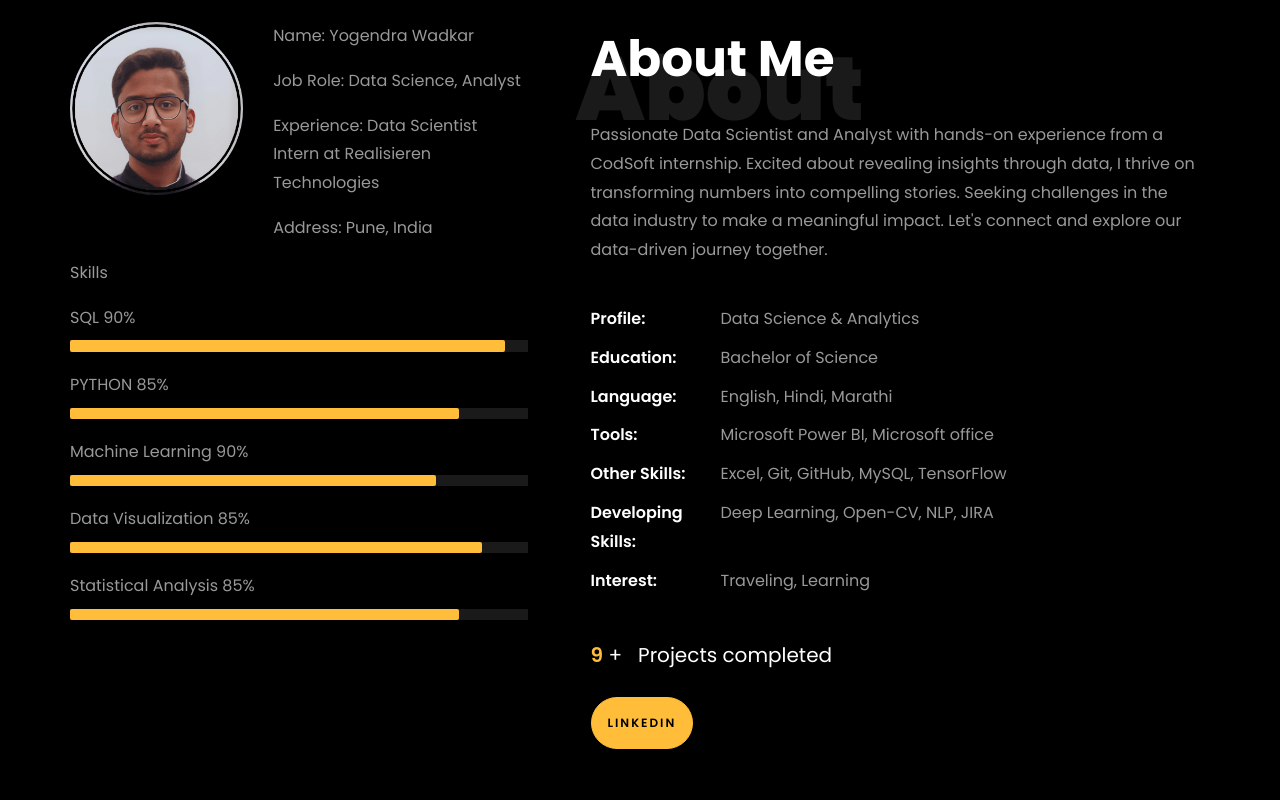
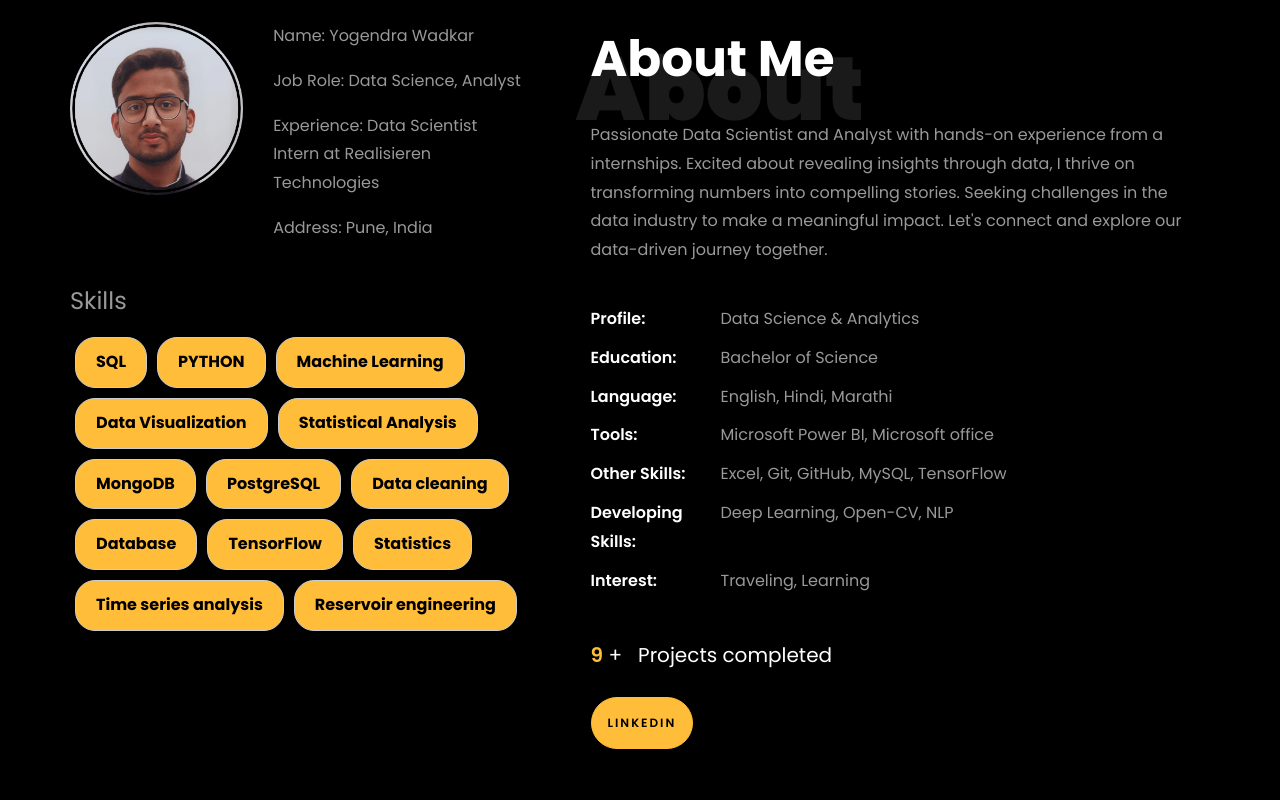
Before and after one commit to Yogendra-Wadkar/Yogendra-Wadkar.giuthub.io, a plain HTML site: page index.html in a window 1280 px wide. Shown: the part 840-1640 px from the top of the page. Drawn offline with Linux system fonts and the light colour scheme; files whose address does not match are found by name.

Commit message:
Update index.html

```diff
--- a/index.html
+++ b/index.html
@@ -189,8 +189,6 @@
 						<br>
 			            <h2>A Data scientist Aspirant
 						</h2>
-						<!-- <h2 class="d-flex" style="margin-bottom: 0">With over 5 years of experience</h2> -->
-						<!-- <br> -->
 			            <p>
 							<a href="https://github.com/Yogendra-Wadkar" class="btn btn-primary py-3 px-4">My works</a></p>
 		            </div>
@@ -229,37 +227,50 @@
 								  </div>
 
 								<div class="skill-mf">
-									<p class="title-s">Skills</p>
-									<span>SQL</span> <span class="pull-right">90%</span>
-									<div class="progress">
-										<div class="progress-bar" role="progressbar" style="width: 95%;" aria-valuenow="95" aria-valuemin="0"
-											aria-valuemax="100"></div>
-									</div>
-
-									<span>PYTHON</span> <span class="pull-right">85%</span>
-									<div class="progress">
-										<div class="progress-bar" role="progressbar" style="width: 85%" aria-valuenow="85" aria-valuemin="0"
-											aria-valuemax="100"></div>
-									</div>
-
-									<span>Machine Learning</span> <span class="pull-right">90%</span>
-									<div class="progress">
-										<div class="progress-bar" role="progressbar" style="width: 80%" aria-valuenow="80" aria-valuemin="0"
-											aria-valuemax="100"></div>
-									</div>
-
-									<span>Data Visualization</span> <span class="pull-right">85%</span>
-									<div class="progress">
-										<div class="progress-bar" role="progressbar" style="width: 90%" aria-valuenow="90" aria-valuemin="0"
-											aria-valuemax="100"></div>
-									</div>
-
-									<span>Statistical Analysis</span> <span class="pull-right">85%</span>
-									<div class="progress">
-										<div class="progress-bar" role="progressbar" style="width: 85%" aria-valuenow="85" aria-valuemin="0"
-											aria-valuemax="100"></div>
+									<p class="title-s1">Skills</p>
+									<div class="skill-box">
+										<div class="skill-item"><span>SQL</span></div>
+										<div class="skill-item"><span>PYTHON</span></div>
+										<div class="skill-item"><span>Machine Learning</span></div>
+										<div class="skill-item"><span>Data Visualization</span></div>
+										<div class="skill-item"><span>Statistical Analysis</span></div>
+										<div class="skill-item"><span>MongoDB</span></div>
+										<div class="skill-item"><span>PostgreSQL</span></div>
+										<div class="skill-item"><span>Data cleaning</span></div>
+										<div class="skill-item"><span>Database</span></div>
+										<div class="skill-item"><span>TensorFlow</span></div>
+										<div class="skill-item"><span>Statistics</span></div>
+										<div class="skill-item"><span>Time series analysis</span></div>
+										<div class="skill-item"><span>Reservoir engineering</span></div>
 									</div>
 								</div>
+
+								<style>
+									.skill-mf {
+										margin: 20px 0;
+									}
+									.title-s1 {
+										font-size: 24px;
+										margin-bottom: 10px;
+									}
+									.skill-box {
+										display: flex;
+										flex-wrap: wrap; /* Allows items to wrap */
+									}
+									.skill-item {
+										background-color: #ffbd39; /* Mustard yellow */
+										border: 1px solid #ccc; /* Optional border */
+										padding: 10px 20px; /* Increased length */
+										margin: 5px;
+										border-radius: 20px; /* More rounded corners */
+										width: auto; /* Auto width to keep it flexible */
+										text-align: center; /* Center text */
+										color: black; /* Black text color */
+										font-weight: bold; /* Optional: make text bold */
+										font-size: 16px; /* Optional: increase font size */
+									}
+								</style>
+
 							</div>
 						</div>
 					</div>
@@ -271,18 +282,17 @@
 								<h1 class="big">About</h1>
 								<h2 class="mb-4">About Me</h2>
 
-								<p>Passionate Data Scientist and Analyst with hands-on experience from a CodSoft internship.
+								<p>Passionate Data Scientist and Analyst with hands-on experience from a internships.
 								   Excited about revealing insights through data, I thrive on transforming numbers into compelling stories.
 								   Seeking challenges in the data industry to make a meaningful impact. Let's connect and explore our data-driven journey together.
 								    </p>
 								<ul class="about-info mt-4 px-md-0 px-2">
 									<li class="d-flex"><span>Profile:</span> <span>Data Science &amp; Analytics</span></li>
-									<!-- <li class="d-flex"><span>Domain:</span> <span>Retail, Ecommerce, BFSI &amp; Digital Marketing</span></li> -->
 									<li class="d-flex"><span>Education:</span> <span>Bachelor of Science</span></li>
 									<li class="d-flex"><span>Language:</span> <span>English, Hindi, Marathi</span></li>
 									<li class="d-flex"><span>Tools:</span> <span>Microsoft Power BI, Microsoft office </span></li>
 									<li class="d-flex"><span>Other Skills:</span> <span> Excel, Git, GitHub, MySQL, TensorFlow</span></li>
-									<li class="d-flex"><span>Developing Skills:</span> <span> Deep Learning, Open-CV, NLP, JIRA</span></li>
+									<li class="d-flex"><span>Developing Skills:</span> <span> Deep Learning, Open-CV, NLP</span></li>
 									<li class="d-flex"><span>Interest:</span> <span>Traveling, Learning</span></li>
 
 								</ul>
@@ -403,9 +413,9 @@
     			<div class="col-md-6">
     				<div class="resume-wrap ftco-animate">
     					<span class="date">2023-2024</span>
-    					<h2>Masters Data Science and Analytics Course</h2>
+    					<h2>Masters in Data Science and Analytics Course</h2>
     					<span class="position">I.T.Vedant Education Pvt. Ltd</span>
-    					<!-- <p class="mt-4">Grade: First class distinction.</p> -->
+    					<p class="mt-4">Grade: A.</p>
     				</div>
 				</div>
 
@@ -414,7 +424,7 @@
     					<span class="date">2019-2023</span>
     					<h2>Bachelor of Science</h2>
     					<span class="position">Savitribai Phule Pune University</span>
-    					<!-- <p class="mt-4">Grade: First class distinction.</p> -->
+    					<p class="mt-4">Grade: A.</p>
     				</div>
     			</div>
 
@@ -525,21 +535,6 @@
               </div>
             </div>
           </div>
-          <!-- <div class="col-md d-flex justify-content-center counter-wrap ftco-animate">
-            <div class="block-18">
-              <div class="text">
-                <strong class="number" data-number="1000">0</strong>
-                <span>Mentored Students</span>
-              </div>
-            </div>
-          </div>
-          <div class="col-md d-flex justify-content-center counter-wrap ftco-animate">
-            <div class="block-18">
-              <div class="text">
-                <strong class="number" data-number="500">0</strong>
-                <span>Cups of coffee</span>
-              </div>
-            </div> -->
           </div>
         </div>
       </div>
@@ -612,20 +607,13 @@
 		  <div class="container">
 			<br>
 			<br>
-			<!-- <div class="row justify-content-center">
-				<div class="col-md-7 ftco-animate text-center">
-					<h2>Have a<span> Question?  </span> <a href="https://forms.gle/uLaTShUKXraAvHJ77" class="btn btn-primary py-3 px-5">Click Here</a> </h2>
-				</div>
-			</div> -->
+
 				<br>
 					<ul class="ftco-footer-social list-unstyled d-flex justify-content-center align-items-center mb-0">
 					  <li class="ftco-animate normal-txt">Let's Connect me on!!  </li>
-					  <!-- <li class="ftco-animate"><a href="https://www.youtube.com/@RishabhMishraOfficial"><span class="icon-youtube"></span></a></li> -->
 					  <li class="ftco-animate"><a href="https://www.linkedin.com/in/yogendra-wadkar/"><span class="icon-linkedin"></span></a></li>
 					  <li class="ftco-animate"><a href="https://github.com/Yogendra-Wadkar"><span class="icon-github"></span></a></li>
 					  <li class="ftco-animate"><a href="https://twitter.com/DS_Yogendra"><span class="icon-twitter"></span></a></li>
-					  <!-- <li class="ftco-animate"><a href="https://twitter.com/rishabhnmishra"><span class="icon-facebook"></span></a></li> -->
-				      <!-- <li class="ftco-animate"><a href="https://www.instagram.com/rishabhnmishra/"><span class="icon-instagram"></span></a></li> -->
 					</ul>
 				<br>
 		   </div>
```
